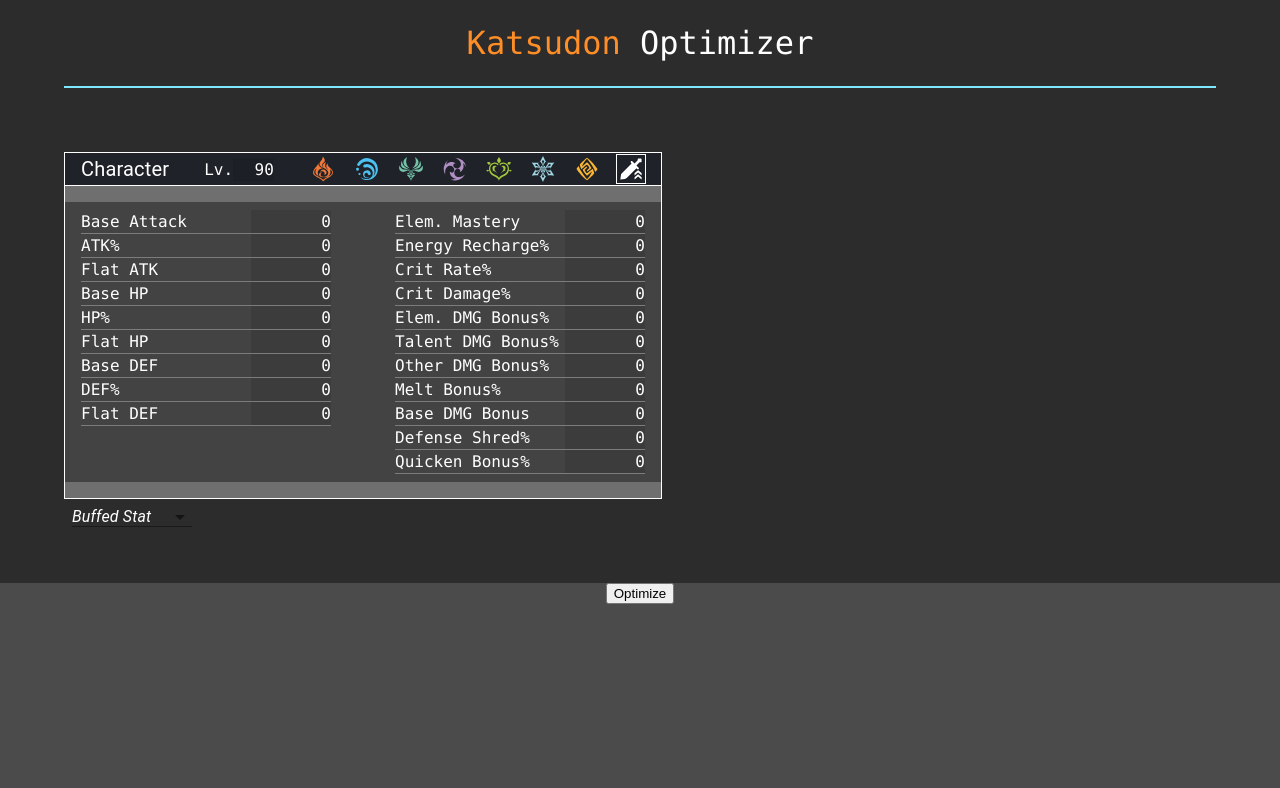
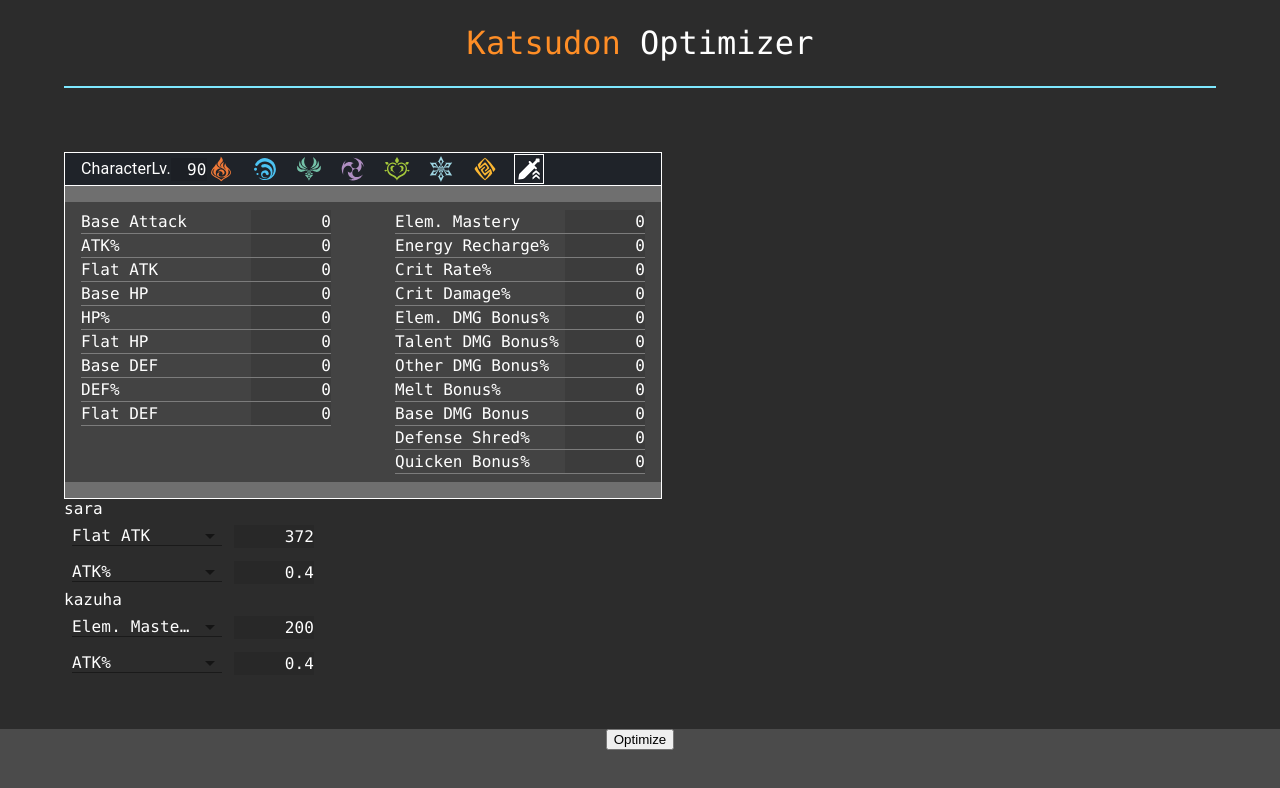
Before and after one commit to DLi7077/katsudon-optimizer-client, a React (Create React App) app: page / in a window 1280 px wide. Shown: the top 788 px of the page. Built offline with nearby package versions, Linux system fonts and the light colour scheme.

Commit message:
add buff collection list

```diff
--- a/src/Components/BoxContainer/index.js
+++ b/src/Components/BoxContainer/index.js
@@ -2,22 +2,28 @@ const classes = {
   container: {
     display: "flex",
     flexDirection: "column",
-    width: 'fit-content',
+    width: "fit-content",
   },
   body: {
     paddingTop: "1rem",
     paddingBottom: "1rem",
-    border: '1px solid white',
-    borderTop: 0
+    border: "1px solid white",
+    borderTop: 0,
+  },
+  content: {
+    backgroundColor: "rgba(0,0,0,0.4)",
+    padding: "0.5rem",
+    paddingInline: "1rem",
   },
 };
-
 
 export default function BoxContainer(props) {
   return (
     <div style={{ ...classes.container, ...props.style }}>
       {props.header}
-      <div style={classes.body}>{props.children}</div>
+      <div style={classes.body}>
+        <div style={classes.content}>{props.children}</div>
+      </div>
     </div>
   );
 }
--- a/src/Components/DropdownSelect/index.js
+++ b/src/Components/DropdownSelect/index.js
@@ -1,5 +1,5 @@
 import React from "react";
-import { Select, MenuItem, InputLabel, FormControl } from "@mui/material";
+import { Select, MenuItem, FormControl } from "@mui/material";
 import { map } from "lodash";
 
 const classes = {
@@ -12,16 +12,19 @@ const classes = {
   },
 };
 
-export default function DropdownSelect({ options, value, onChange }) {
+export default function DropdownSelect({ options, value, updateBuff }) {
   return (
     <FormControl
       variant="standard"
-      sx={{ m: 1, minWidth: 120, height: "20px" }}>
+      sx={{ m: 1, width: 150, height: "20px" }}>
       <Select
-        sx={{ color: "white", height: "20px" }}
+        sx={{ color: "white", height: "20px", fontFamily: "Consolas" }}
         displayEmpty
         value={value}
-        onChange={onChange}
+        onChange={(e) => {
+          console.log(e.target.value);
+          updateBuff(e.target.value);
+        }}
         MenuProps={{ MenuListProps: { disablePadding: true } }}>
         <MenuItem style={classes.menuItem}>
           <em>Buffed Stat</em>
--- a/src/Constants/character.js
+++ b/src/Constants/character.js
@@ -38,9 +38,31 @@ export const BONUS_GAIN_TEMPLATE = [
   },
 ];
 
-export const BUFFS = [
+export const BUFF_COLLECTIONS = [
   {
-    bonus_stat: "Flat Attack",
-    bonus_amount: 372,
+    name: "sara",
+    buffs: [
+      {
+        bonus_stat: "flat_attack",
+        bonus_amount: 372,
+      },
+      {
+        bonus_stat: "attack_percent",
+        bonus_amount: 0.4,
+      },
+    ],
+  },
+  {
+    name: "kazuha",
+    buffs: [
+      {
+        bonus_stat: "elemental_mastery",
+        bonus_amount: 200,
+      },
+      {
+        bonus_stat: "attack_percent",
+        bonus_amount: 0.4,
+      },
+    ],
   },
 ];
--- a/src/Hooks/useOptimizeControl/createBuffCollection.js
+++ b/src/Hooks/useOptimizeControl/createBuffCollection.js
@@ -12,6 +12,7 @@ export function createBuffCollection(name) {
 export function createBuff(buff, value) {
   if (!isBonusStat(buff)) {
     console.error(buff, "is not a bonus stat");
+    return;
   }
 
   return {
--- a/src/Hooks/useOptimizeControl/index.js
+++ b/src/Hooks/useOptimizeControl/index.js
@@ -3,7 +3,7 @@ import {
   BONUS_GAIN_TEMPLATE,
   TALENT_SCALING_TEMPLATE,
   CHARACTER_STAT_TEMPLATE,
-  BUFFS,
+  BUFF_COLLECTIONS,
 } from "../../Constants/character";
 import createTalentScaling from "./createTalentScaling";
 import createBonusStatGain from "./createBonusStatGain";
@@ -13,11 +13,7 @@ export default function useOptimizeControl() {
   const [characterStats, setCharacterStats] = useState(CHARACTER_STAT_TEMPLATE);
   const [talentScaling, setTalentScaling] = useState(TALENT_SCALING_TEMPLATE);
   const [bonusStatGains, setBonusStatGains] = useState(BONUS_GAIN_TEMPLATE);
-  const [buffCollections, setBuffCollections] = useState(BUFFS);
-
-  useEffect(() => {
-    console.log(characterStats);
-  }, [characterStats]);
+  const [buffCollections, setBuffCollections] = useState(BUFF_COLLECTIONS);
 
   function updateCharacterStats(key, value) {
     const updatedStats = { ...characterStats, [key]: value };
--- a/src/Utils/validate.js
+++ b/src/Utils/validate.js
@@ -19,28 +19,23 @@ const FINAL_STATS = [
 ];
 
 const BONUS_STATS = [
-  "ATK %",
-  "HP %",
-  "DEF %",
-  "Elemental Mastery",
-  "Energy Recharge%",
-  "Crit Rate",
-  "Crit Damage",
-  "Anemo DMG Bonus%",
-  "Cryo DMG Bonus%",
-  "Dendro DMG Bonus%",
-  "Electro DMG Bonus%",
-  "Geo DMG Bonus%",
-  "Hydro DMG Bonus%",
-  "Pyro DMG Bonus%",
-  "Physical DMG Bonus%",
-  "Other DMG Bonus%",
-  "Base Attack",
-  "Base HP",
-  "Base Defense",
-  "Flat Attack",
-  "Flat HP",
-  "Flat Defense",
+  "attack_percent",
+  "flat_attack",
+  "hp_percent",
+  "base_def",
+  "def_percent",
+  "flat_def",
+  "elemental_mastery",
+  "energy_recharge",
+  "crit_rate",
+  "crit_damage",
+  "damage_bonus_elemental",
+  "damage_bonus_talent",
+  "damage_bonus_all",
+  "melt_bonus",
+  "base_damage_bonus",
+  "defense_shred",
+  "quicken_bonus",
 ];
 
 export const isFinalStat = (stat) => FINAL_STATS.includes(stat);
--- a/src/Views/Optimizer/BuffCollections/BuffCollection.js
+++ b/src/Views/Optimizer/BuffCollections/BuffCollection.js
@@ -0,0 +1,45 @@
+import { get, map } from "lodash";
+import DropdownSelect from "../../../Components/DropdownSelect";
+import { BUFFABLE_STATS } from "../../../Constants/buffs";
+import LabelInput from "../../../Components/LabelInput";
+import "./styles.css";
+import { Typography } from "@mui/material";
+
+export default function BuffCollection(props) {
+  function Header (){
+    return <Typography></Typography>
+  }
+  return (
+    <div className="buff-container">
+      {get(props.collection, "name")}
+      <div>
+        {map(get(props.collection, "buffs"), (buff, index) => {
+          const { bonus_stat, bonus_amount } = buff;
+          function updateBuffStat(stat) {
+            props.updateBuff(index, stat, bonus_amount);
+          }
+          function updateBuffAmount(amount) {
+            props.updateBuff(index, bonus_stat, amount);
+          }
+
+          return (
+            <LabelInput
+              label={
+                <DropdownSelect
+                  options={BUFFABLE_STATS}
+                  value={bonus_stat}
+                  updateBuff={updateBuffStat}
+                />
+              }
+              value={bonus_amount}
+              updateStat={(e) => {
+                const updatedValue = parseFloat(e.target.value);
+                updateBuffAmount(isNaN(updatedValue) ? 0 : updatedValue);
+              }}
+            />
+          );
+        })}
+      </div>
+    </div>
+  );
+}
--- a/src/Views/Optimizer/BuffCollections/index.js
+++ b/src/Views/Optimizer/BuffCollections/index.js
@@ -0,0 +1,36 @@
+import { map } from "lodash";
+import React from "react";
+import BuffCollection from "./BuffCollection";
+
+export default function BuffCollections(props) {
+  return (
+    <div>
+      {map(props.buffCollections, (collection, collectionIndex) => {
+        function addBuffToCollection(stat, amount) {
+          props.addBuffToCollection(collectionIndex, stat, amount);
+        }
+        function removeBuffFromCollection(buffIndex) {
+          props.removeBuffFromCollection(collectionIndex, buffIndex);
+        }
+        function updateBuff(buffIndex, stat, amount) {
+          props.updateBuffFromCollection(
+            collectionIndex,
+            buffIndex,
+            stat,
+            amount
+          );
+        }
+
+        return (
+          <BuffCollection
+            key={collectionIndex}
+            collection={collection}
+            addBuff={addBuffToCollection}
+            removeBuff={removeBuffFromCollection}
+            updateBuff={updateBuff}
+          />
+        );
+      })}
+    </div>
+  );
+}
--- /dev/null
+++ b/src/Views/Optimizer/BuffCollections/styles.css
@@ -0,0 +1,10 @@
+.buff-container {
+  display: flex;
+  flex-direction: column;
+  width: fit-content;
+}
+
+.buff-list {
+  background-color: rgba(0,0,0,0.4);
+
+}
--- a/src/Views/Optimizer/Character.js
+++ b/src/Views/Optimizer/Character.js
@@ -10,21 +10,18 @@ import { STAT_LABEL } from "../../Constants/labels";
 const classes = {
   header: {
     display: "flex",
-    justifyContent: "space-between",
     alignItems: "center",
     height: "32px",
     paddingInline: "1rem",
     backgroundColor: "#1F2329",
     border: "1px solid white",
+    fontSize: "1.25",
   },
   container: {
     width: "fit-content",
-    backgroundColor: "rgba(0,0,0,0.4)",
     display: "flex",
     justifyContent: "space-around",
     gap: "4rem",
-    padding: "0.5rem",
-    paddingInline: "1rem",
   },
   partitionContainer: {
     display: "flex",
@@ -45,19 +42,22 @@ export default function Character(props) {
     }
 
     return (
-      <span style={classes.header}>
-        <Typography style={{ fontSize: "1.25rem" }}> Character </Typography>
+      <Typography style={classes.header}>
+        Character
         <LabelInput
           label={"Lv."}
-          style={{ width: "70px" }}
+          style={{ width: "55px" }}
           value={props.characterStats["level"]}
           updateStat={(e) => {
-            const updatedValue = parseFloat(e.target.value) ?? 0;
-            props.updateCharacterStats("level", updatedValue);
+            const updatedValue = parseFloat(e.target.value);
+            props.updateCharacterStats(
+              "level",
+              isNaN(updatedValue) ? 0 : updatedValue
+            );
           }}
         />
         <ElementList update={setElement} />
-      </span>
+      </Typography>
     );
   }
 
--- a/src/Views/Optimizer/index.js
+++ b/src/Views/Optimizer/index.js
@@ -5,8 +5,7 @@ import Header from "./Header";
 import "./styles.css";
 import { createRequest, fetchRequest } from "../../Api/optimize";
 import { get } from "lodash";
-import DropdownSelect from "../../Components/DropdownSelect";
-import { BUFFABLE_STATS } from "../../Constants/buffs";
+import BuffCollections from "./BuffCollections";
 
 export default function Optimizer() {
   const {
@@ -100,6 +99,10 @@ export default function Optimizer() {
     waitForResult();
   }, [requestId, result, requestStatus]);
 
+  useEffect(() => {
+    console.log(buffCollections[0].buffs[0]);
+  }, [buffCollections]);
+
   return (
     <div className="optimize-page">
       <Header />
@@ -108,7 +111,14 @@ export default function Optimizer() {
           characterStats={characterStats}
           updateCharacterStats={updateCharacterStats}
         />
-        <DropdownSelect options={BUFFABLE_STATS} />
+        <BuffCollections
+          buffCollections={buffCollections}
+          addBuffCollection={addBuffCollection}
+          removeBuffCollection={removeBuffCollection}
+          addBuffToCollection={addBuffToCollection}
+          removeBuffFromCollection={removeBuffFromCollection}
+          updateBuffFromCollection={updateBuffFromCollection}
+        />
       </div>
       <button
         onClick={() => {
```
